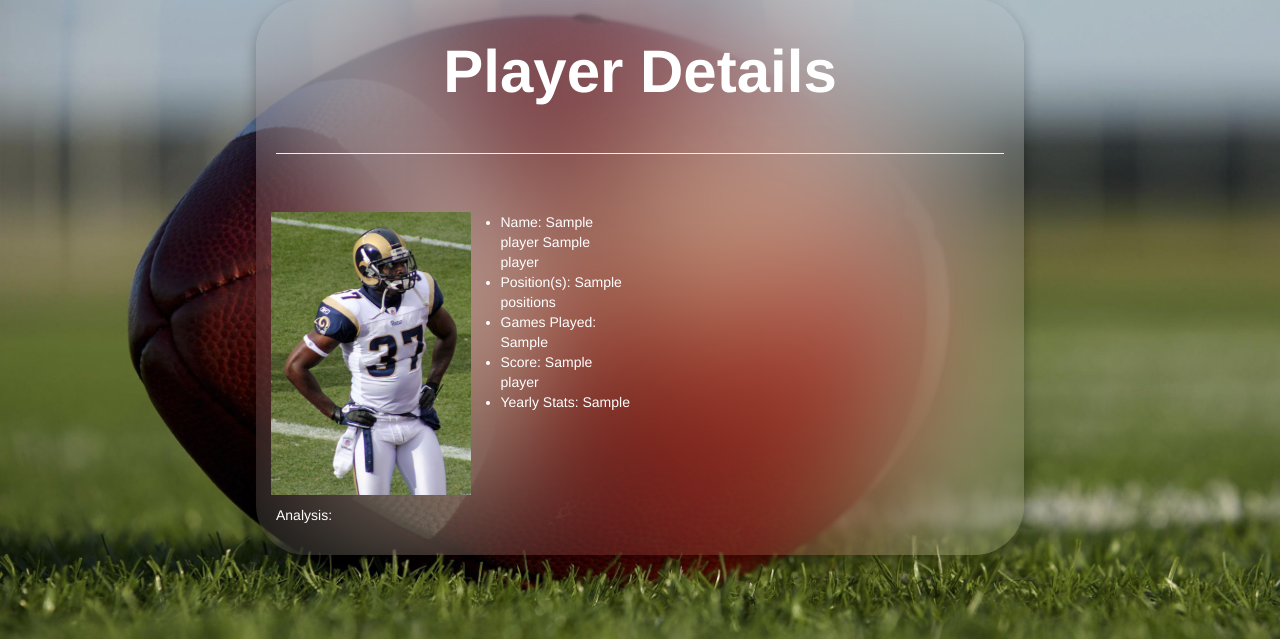
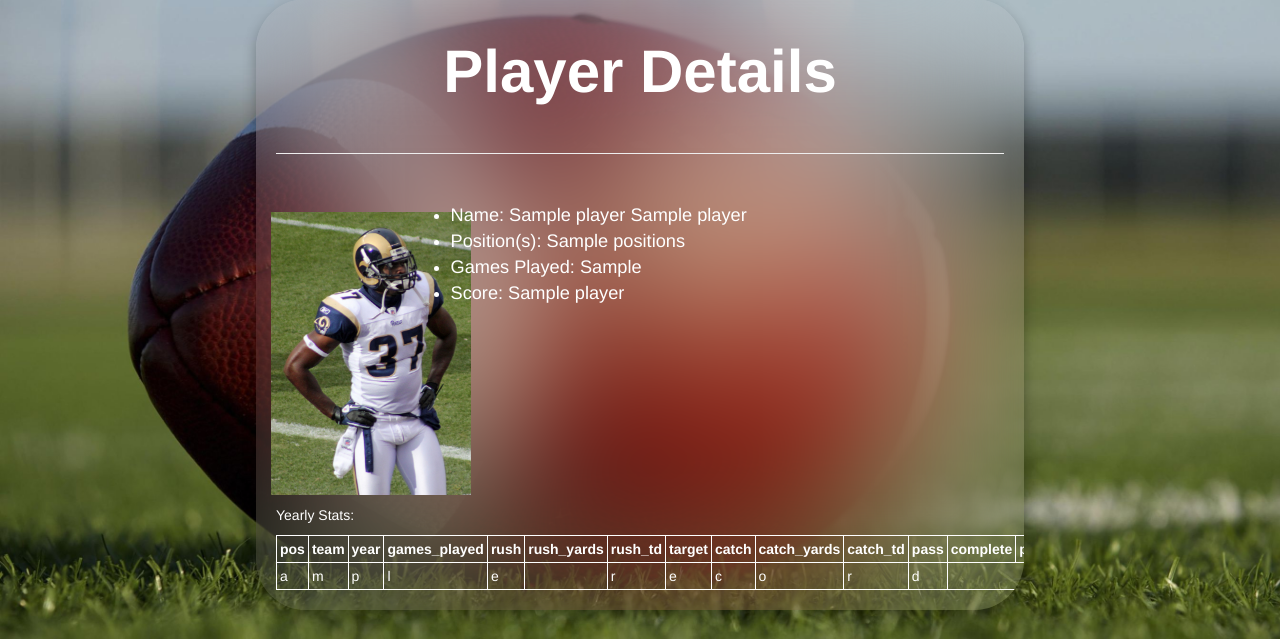
Before and after one commit to SJSU272LabF18/FantasyFootball, a Flask app: template templates/detail.html in a window 1280 px wide. Shown: the part 161-800 px from the top of the page. Run offline with Flask 2, Linux system fonts and the light colour scheme; the template is opened without the code that fills it: most values are stand-ins (such as "Sample title", 1, 10 or a date in 2020); some libraries are stand-ins or nearby versions.

Commit message:
added yearly records in table format and fixed decimal error

```diff
--- a/analyze.py
+++ b/analyze.py
@@ -49,13 +49,15 @@
 
 	def get_player_details(self, player_id):
 		mycursor = self.mysql.connection.cursor()
-		sql = "SELECT player_id, pos, team, year, games_played, rush, rush_yards, rush_td, target, catch, catch_yards, catch_td, pass, complete, pass_yards, pass_td, interceptions, fumbles FROM player_year_stats WHERE player_id = %s"
+		sql = "SELECT player_id, pos, team, year, games_played, rush, rush_yards, rush_td, target, catch, catch_yards, catch_td, pass, complete, pass_yards, pass_td, interceptions, fumbles,points FROM player_year_stats WHERE player_id = %s"
 		print(player_id)
 		mycursor.execute(sql, [int(player_id)])
 		myresult = mycursor.fetchall()
 		final_result = []
 
 		for result in myresult:
+			result = list(result)
+			result[18] = float(result[18])
 			final_result.append(result)
 
 
--- a/static/style.css
+++ b/static/style.css
@@ -83,3 +83,12 @@
     text-align: center;
     margin-top: 10px;
 }
+table, th, td {
+   border: 1px solid #fff;
+}
+td,th{
+    padding: 3px;
+}
+h1{
+    text-align: center;
+}
--- a/templates/detail.html
+++ b/templates/detail.html
@@ -23,17 +23,47 @@
             <div class="column">
                 <img src="../static/James_Butler.JPG" style="width: 200px; height: auto">
             </div>
-            <div class="column">
+            <div class="" style="font-size: 1.3em">
                 <ul>
                     <li>Name: {{data["player"][1]}} {{data["player"][2]}}</li>
                     <li>Position(s): {{data["positions"]}}</li>
                     <li>Games Played: {{data["games_played"]}}</li>
                     <li>Score: {{data["player"][3]}}</li>
-                    <li>Yearly Stats: {{data["player_record"]}}</li>
+
+
+
                 </ul>
             </div>
         </div>
-        <p>Analysis:</p>
+        <p>Yearly Stats:
+        </p><table style="border: solid 1 #000">
+
+                        <th>pos</th>
+                        <th>team</th>
+                        <th>year</th>
+                        <th>games_played</th>
+                        <th>rush</th>
+                        <th>rush_yards</th>
+                        <th>rush_td</th>
+                        <th>target</th>
+                        <th>catch</th>
+                        <th>catch_yards</th>
+                        <th>catch_td</th>
+                        <th>pass</th>
+                        <th>complete</th>
+                        <th>pass_yards</th>
+                        <th>pass_td</th>
+                        <th>interceptions</th>
+                        <th>fumbles</th>
+                        <th>points</th>
+                    {% for record in data["player_record"]:%}
+                        <tr>
+                        {% for stat in record[1:]:%}
+                        <td>{{stat}}</td>
+                        {% endfor%}
+                        </tr>
+                    {% endfor%}
+                    </table>
     </div>
 </body>
 </html>
--- a/templates/playerPool.html
+++ b/templates/playerPool.html
@@ -6,12 +6,12 @@
     </head>
     <body>
         <div class="" style="width: auto; height: auto; left: 20px; right: 20px; top: 20px; bottom: 20px">
-        <h1>Player List</h1>
+        <h1>Player Pool</h1>
         <hr>
         <div>
             {% for d in data:%}
                 <div  style="display:inline-block; background-color: white">
-                {{d}}
+                {{d[1]}} {{d[2]}}
                 <br>
                 <a href="detail/{{d[0]}}"><img src="" style="width: 250px; height: 250px"></a>
                 </div>
```
